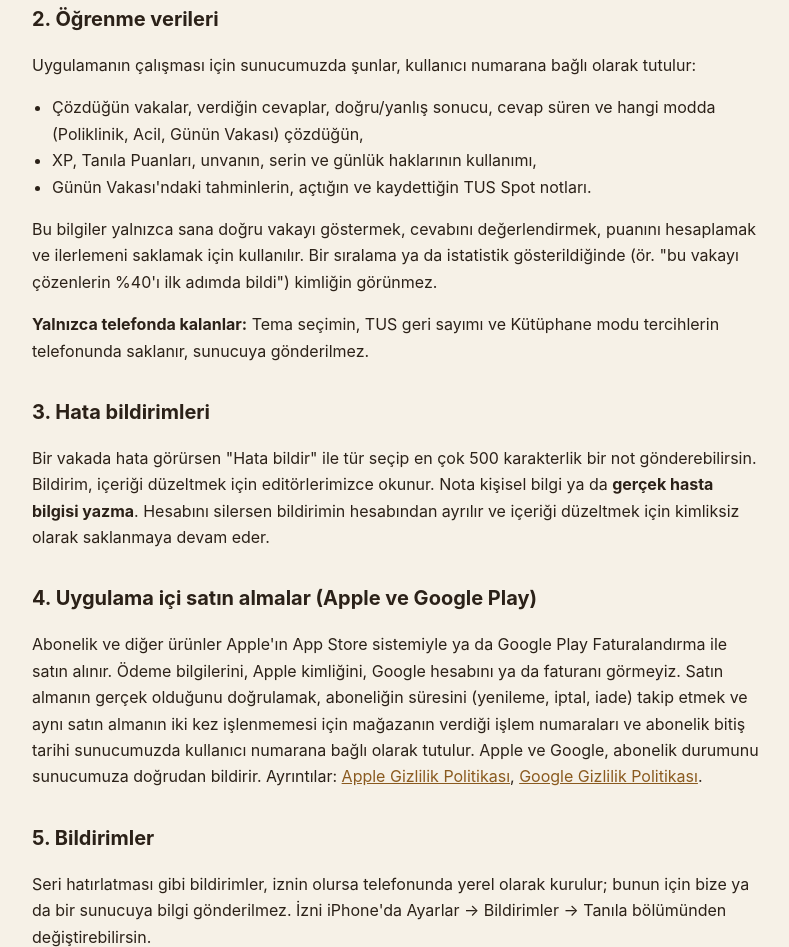
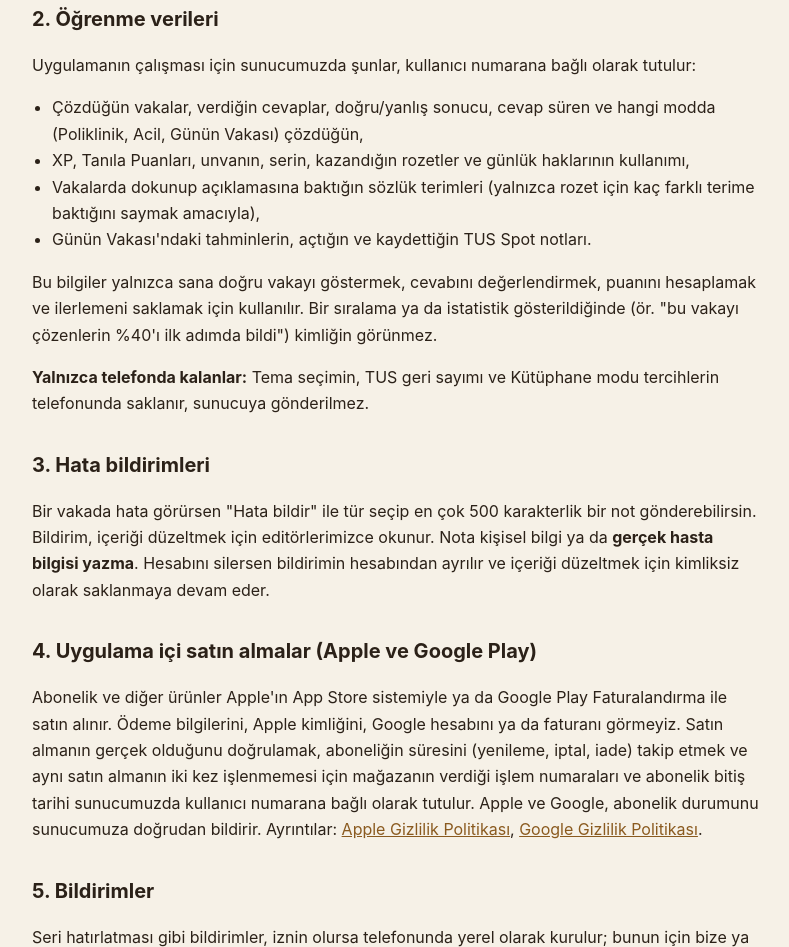
Before and after one commit to dmkbilisim/dmkapps-site, a plain HTML site: page tanila/gizlilik/index.html in a window 1280 px wide. Shown: the part 1067-2014 px from the top of the page, without its empty margins (244-1033 px from the left). Drawn offline with Linux system fonts and the light colour scheme.

Commit message:
Tanıla gizlilik: rozetler ve sözlük terimleri
Co-Authored-By: Claude Opus 5.5 <noreply@anthropic.com>

```diff
--- a/tanila/gizlilik/index.html
+++ b/tanila/gizlilik/index.html
@@ -39,7 +39,8 @@
 <p>Uygulamanın çalışması için sunucumuzda şunlar, kullanıcı numarana bağlı olarak tutulur:</p>
 <ul>
 <li>Çözdüğün vakalar, verdiğin cevaplar, doğru/yanlış sonucu, cevap süren ve hangi modda (Poliklinik, Acil, Günün Vakası) çözdüğün,</li>
-<li>XP, Tanıla Puanları, unvanın, serin ve günlük haklarının kullanımı,</li>
+<li>XP, Tanıla Puanları, unvanın, serin, kazandığın rozetler ve günlük haklarının kullanımı,</li>
+<li>Vakalarda dokunup açıklamasına baktığın sözlük terimleri (yalnızca rozet için kaç farklı terime baktığını saymak amacıyla),</li>
 <li>Günün Vakası'ndaki tahminlerin, açtığın ve kaydettiğin TUS Spot notları.</li>
 </ul>
 <p>Bu bilgiler yalnızca sana doğru vakayı göstermek, cevabını değerlendirmek, puanını hesaplamak ve ilerlemeni saklamak için kullanılır. Bir sıralama ya da istatistik gösterildiğinde (ör. "bu vakayı çözenlerin %40'ı ilk adımda bildi") kimliğin görünmez.</p>
```
